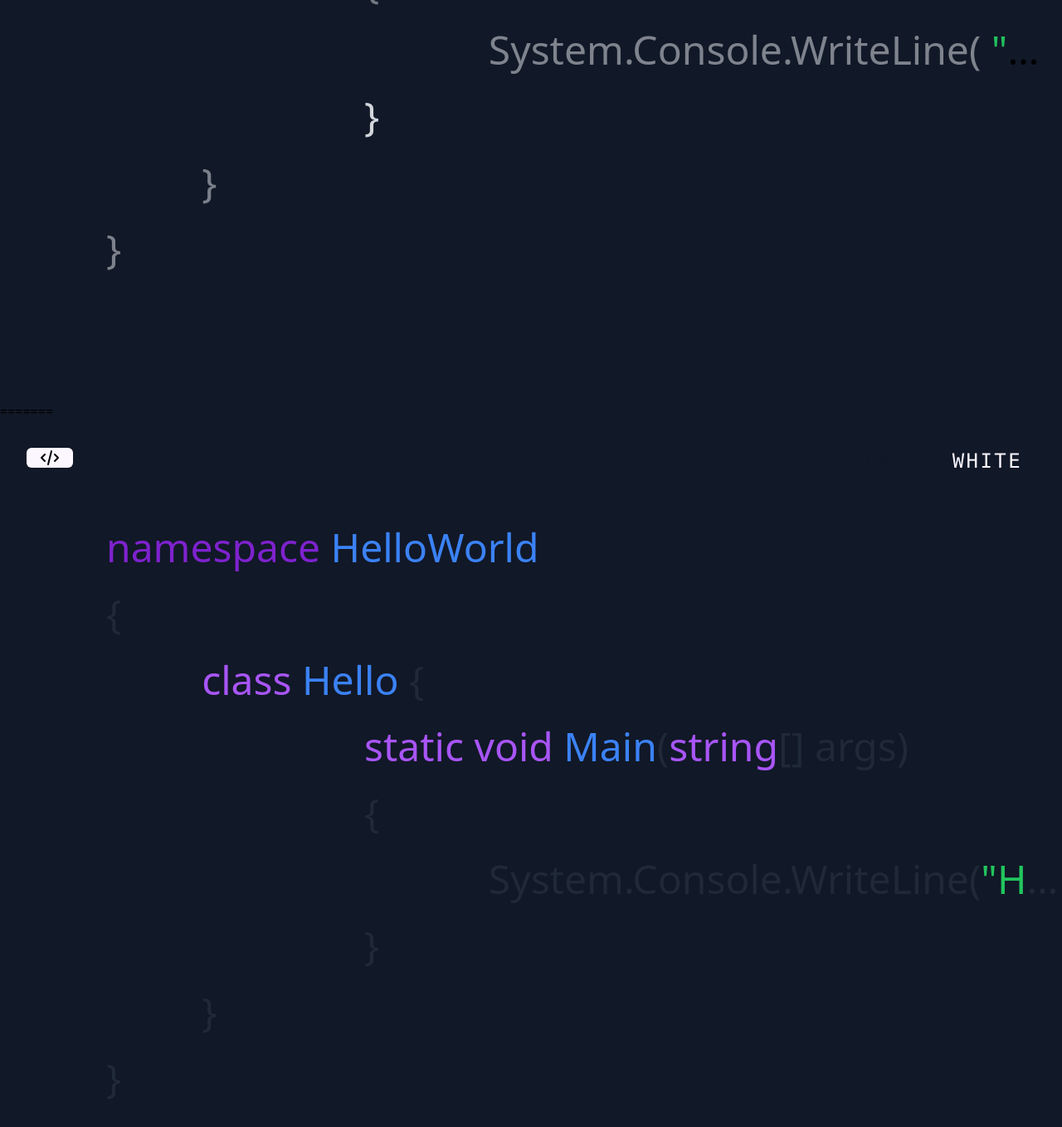
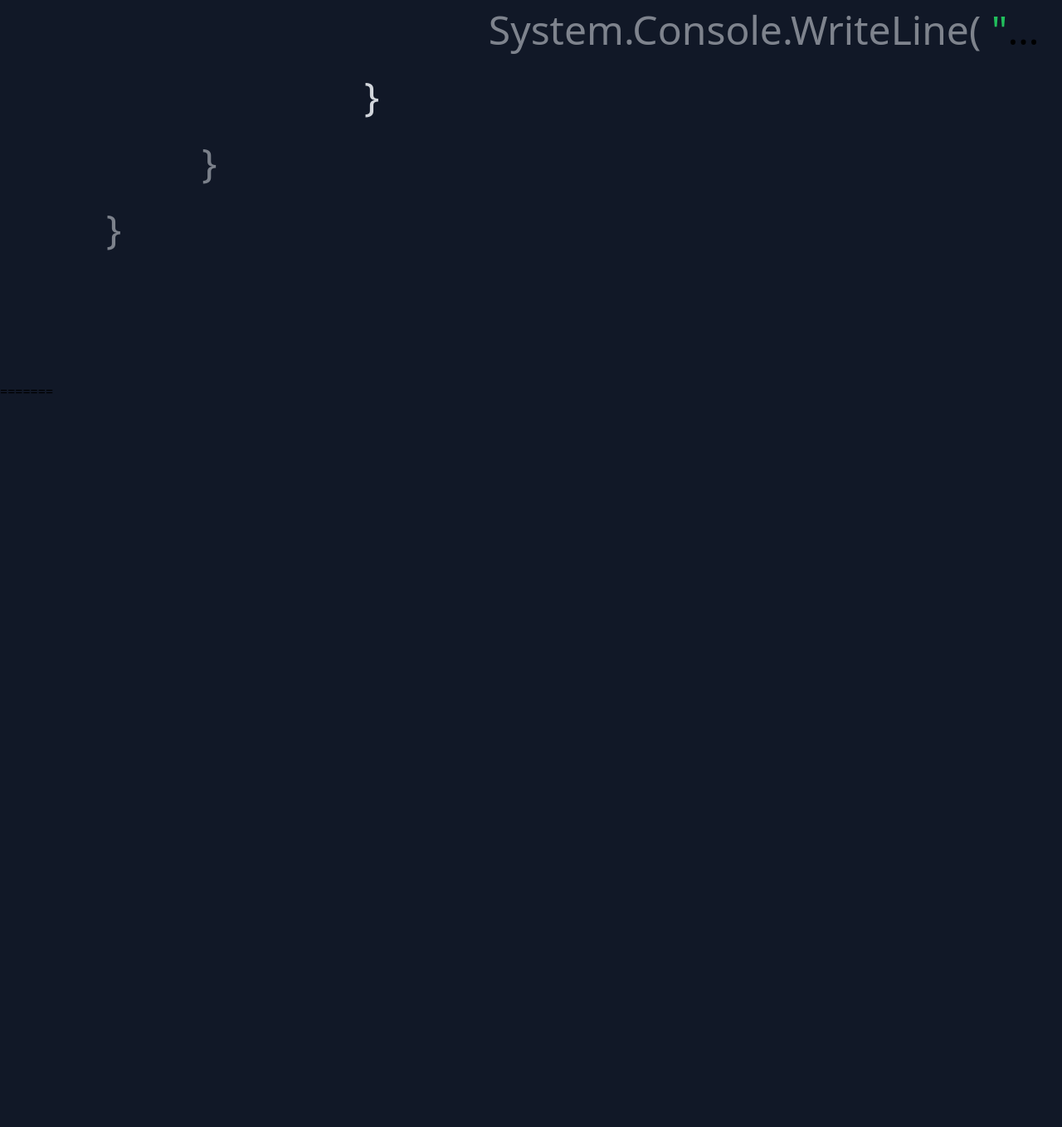
Before and after one commit to VZGLY/TailTest, a website: page index.html in a window 1280 px wide. Shown: the part 516-1875 px from the top of the page at 83% size. After the commit the page ends 1000 px from the top, so only its background shows below. Drawn offline with nearby package versions, Linux system fonts and the light colour scheme.

Commit message:
Pages Fix

```diff
--- a/index.html
+++ b/index.html
@@ -1,4 +1,4 @@
-<<<<<<< HEAD
+
 <!DOCTYPE html>
 <html lang="en">
 <head>
@@ -51,38 +51,3 @@
 </body>
 </html>
 =======
-<!DOCTYPE html PUBLIC "-//W3C//DTD HTML 4.01//EN">
-<html>
-<head>
-  <title>Ma première page avec du style</title>
-  <link rel="stylesheet" href="./dist/output.css"></link>
-  <script src="https://cdn.tailwindcss.com"></script>
-</head>
-
-<body class="relative bg-[#FCF7FF]">
-  <div>
-    <iframe class="fixed h-20" src="./Banner.html" frameborder="0" width="100%"></iframe>
-
-  </div>
-
-
-  <div class="py-32" style="margin-left:10%" style="margin-right:10%">
-    <p class="h-20 text-5xl font-light text-blue-500 truncate " > <span class="text-purple-700">namespace</span> HelloWorld</p>
-    <p class="h-20 text-5xl font-light text-gray-800 truncate" >{</p>
-    <p class="h-20 text-5xl font-light text-blue-500 truncate"style="text-indent:10%;" ><span class="text-purple-500">class</span> Hello <span class="text-gray-800">{</span></p>
-    <p class="h-20 text-5xl font-light text-white/10 truncate" style="text-indent:27%;"><span class="text-purple-500">static void </span><span class="text-blue-500">Main</span><span class="text-gray-800">(</span><span class="text-purple-500">string</span><span class="text-gray-800">[] args)</span></p>
-    <p class="h-20 text-5xl font-light text-gray-800 truncate"style="text-indent:27%;"  >{</p>
-    <p class="h-20 text-5xl font-light text-gray-800 truncate"style="text-indent:40%;"  >System.Console.WriteLine(<span class="text-green-500">"Hello World!"</span>);</p>
-    <p class="h-20 text-5xl font-light text-gray-800 truncate"style="text-indent:27%;"  >}</p>
-    <p class="h-20 text-5xl font-light text-gray-800 truncate"style="text-indent:10%;"  >}</p>
-    <p class="h-20 text-5xl font-light text-gray-800 truncate"style="text-indent:0%;"  >}</p>
-
-
-</p>
-</div>
-
-
-</body>
-
-</html>
->>>>>>> 6d770505f55fe4b5a557f4509da2d94e5fc136a5
```
